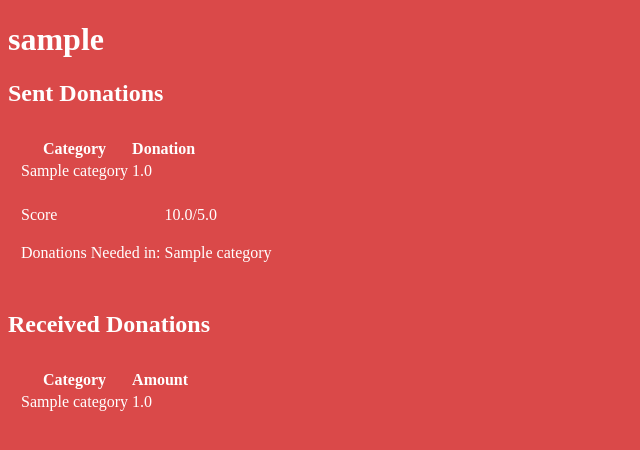
After one commit to rjchee/Impact-web, a Flask app: a page that uses templates/view.html in a window 1280 px wide. The commit adds this page. Shown: the top 450 px of the page, without its empty margins (0-640 px from the left). Run offline with Flask 2, Linux system fonts and the light colour scheme; tables that the repository leaves empty hold one stand-in row (values such as "Sample post"); some libraries are stand-ins or nearby versions.

```diff
--- a/models.py
+++ b/models.py
@@ -16,10 +16,12 @@ class User(db.Model):
     lat = db.Column(db.Float(10))
     lng = db.Column(db.Float(10))
     preferences = db.relationship('Category', secondary=preferences_table)
+    score = db.Column(db.Float(5))
 
     def __init__(self, n):
         self.username = n
         self.account = Account()
+        self.score = 5.0
 
 
 class Account(db.Model):
--- a/static/styles.css
+++ b/static/styles.css
@@ -16,3 +16,7 @@ body {
 .login-form:focus {
     outline: 0;
 }
+
+table {
+    padding: 10px 10px 10px 10px;
+}
--- a/templates/admin.html
+++ b/templates/admin.html
@@ -20,6 +20,7 @@
   <h1>{{ user.username }}</h1>
   <h2>({{ user.lat }}, {{ user.lng }})</h2>
   <h2>Preferences: {{ user.preferences }}</h2>
+  <h2>Score: {{ user.score }}</h2>
   <table id="{{ user.username }}-table">
     <tr>
       <th style="text-align: left">Categories</th>
@@ -139,6 +140,10 @@
     <input type="text" name="lng">
   </label>
   <br>
+  <label>Score
+    <input type="text" name="score">
+  </label>
+  <br>
   <p>Preferences</p>
   <div>
     <input type="checkbox" id="food" name="categories" value="Food">
--- /dev/null
+++ b/templates/view.html
@@ -0,0 +1,53 @@
+{% extends "base.html" %}
+{% block title %}{{ user.username }}{% endblock %}
+
+{% block body %}
+<h1>{{ user.username }}</h1>
+{% if sent_donations %}
+<h2>Sent Donations</h2>
+<table>
+  <tr>
+    <th>Category</th>
+    <th>Donation</th>
+  </tr>
+  {% for entry in sent_donations %}
+  <tr>
+    <td>{{ entry.categories }}</td>
+    <td>{{ entry.value }}</td>
+  </tr>
+  {% endfor %}
+</table>
+{% endif %}
+{% if received_donations %}
+<table>
+  <tr>
+    <td>Score</td>
+    <td>{{ user.score }}/5.0</td>
+  </tr>
+  {% if user.preferences %}
+  <tr>
+    <td>Donations Needed in:</td>
+    <td>
+      {% for pref in user.preferences %}
+      <p>{{ pref.name }}</p>
+      {% endfor %}
+    </td>
+  </tr>
+  {% endif %}
+</table>
+
+<h2>Received Donations</h2>
+<table>
+  <tr>
+    <th>Category</th>
+    <th>Amount</th>
+  </tr>
+  {% for entry in received_donations %}
+  <tr>
+    <td>{{ entry.categories }}</td>
+    <td>{{ entry.value }}</td>
+  </tr>
+  {% endfor %}
+</table>
+{% endif %}
+{% endblock %}
--- a/views.py
+++ b/views.py
@@ -14,6 +14,15 @@ def index():
 @app.route('/dashboard')
 def dashboard():
     return render_template('dashboard.html')
+
+@app.route('/view/<username>')
+def view(username):
+    user = User.query.filter_by(username=username).first()
+    if user is None:
+        return error('user {} was not found'.format(username))
+    sent_donations = consolidate_donations(user.sent_donations, all_strings=True)
+    received_donations = consolidate_donations(user.received_donations, all_strings=True)
+    return render_template('view.html', user=user, sent_donations=sent_donations, received_donations=received_donations)
 
 # API Functions
 
@@ -56,6 +65,12 @@ def edit_user():
         user.lat = lat
     if lng:
         user.lng = lng
+    score = request.form.get('score')
+    if score:
+        try:
+            user.score = float(score)
+        except:
+            return error('score must be a number')
     prefs = request.form.getlist('categories')
     if prefs:
         user.preferences = Category.query.filter(Category.name.in_(prefs)).all()
@@ -98,14 +113,14 @@ def donate_money():
     return jsonify({'success': True})
 
 
-def consolidate_donations(donations):
+def consolidate_donations(donations, all_strings=False):
     aggregate = defaultdict(float)
     for donation in donations:
         aggregate[tuple(sorted(c.name for c in donation.categories))] += float(donation.value)
     result = []
     for categories, value in aggregate.items():
         result.append({
-            'categories': list(categories),
+            'categories': ', '.join(categories) if all_strings else list(categories),
             'value': value
         })
     return result
@@ -133,7 +148,7 @@ def get_users():
     for u in users:
         sent_donations = consolidate_donations(u.sent_donations)
         received_donations = consolidate_donations(u.received_donations)
-        obj = {'sent_donations_breakdown': sent_donations, 'received_donations_breakdown': received_donations}
+        obj = {'username': u.username, 'sent_donations_breakdown': sent_donations, 'received_donations_breakdown': received_donations, 'preferences': [c.name for c in u.preferences], 'location': [u.lat, u.lng]}
         results.append(obj)
     return jsonify({'success': True, 'users': results})
 
```
Also changed, not shown: migrations/versions/5121645a1da4_.py (added, +28 -0 lines), templates/dashboard.html (+23 -1 lines).
